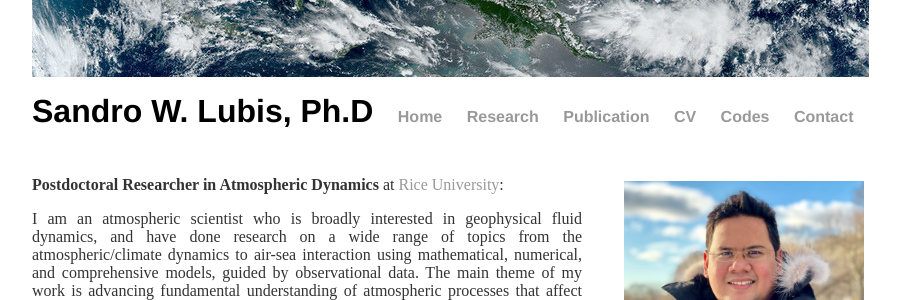
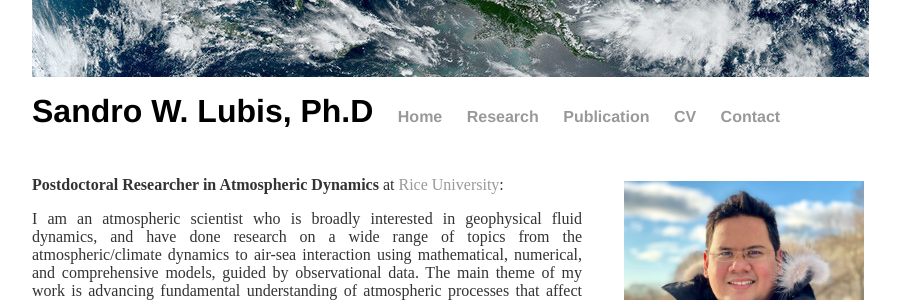
Before and after one commit to sandrolubis/sandrolubis.github.io, a Jekyll site: the page built from index.html, in a window 1280 px wide. Shown: the part 131-431 px from the top of the page, without its empty margins (276-1199 px from the left). Built offline with Jekyll 4.4.1, drawn with Linux system fonts in a browser that asks for light colours.

Commit message:
Update navigation.html

```diff
--- a/_includes/navigation.html
+++ b/_includes/navigation.html
@@ -5,7 +5,6 @@
         <li><a href="/research">Research</a></li>
         <li><a href="/publication">Publication</a></li>
         <li><a href="/cv">CV</a></li>
-        <li><a href="/code">Codes</a></li>
         <li><a href="/contact">Contact</a></li>
     </ul>
 </nav>
```
